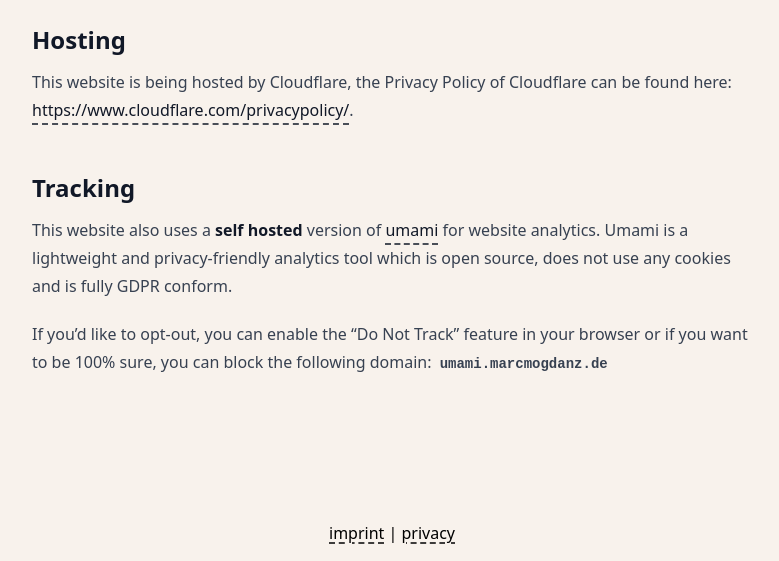
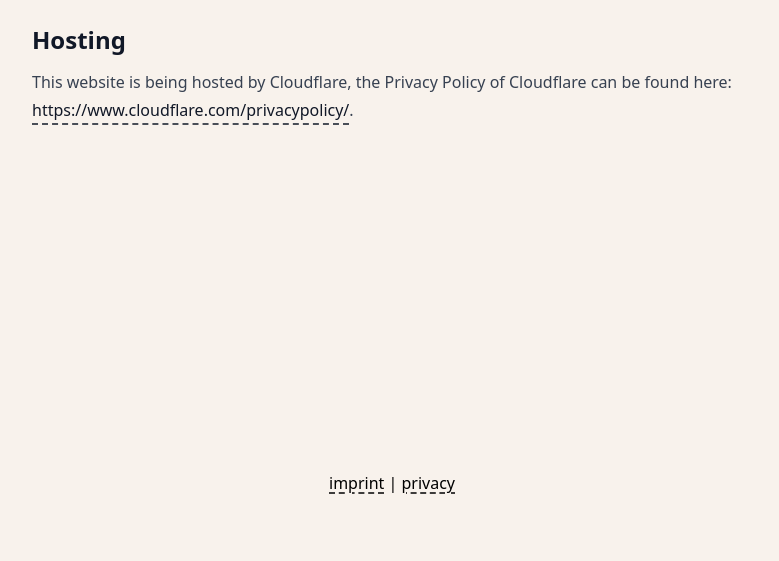
Before and after one commit to MarcMogdanz/marcmogdanz.de, an Astro site: page /privacy in a window 1280 px wide. Shown: the part 289-850 px from the top of the page, without its empty margins (248-1027 px from the left). After the commit the page ends 800 px from the top, so only its background shows below. Built offline with nearby package versions, Linux system fonts and the light colour scheme; Astro itself is replaced by a stand-in of ours; a web font is replaced by a local one.

Commit message:
feat: remove tracking

```diff
--- a/src/layouts/Layout.astro
+++ b/src/layouts/Layout.astro
@@ -94,13 +94,4 @@
     </div>
 
     <Footer />
-
-    <script
-      is:inline
-      async
-      src="https://umami.marcmogdanz.de/script.js"
-      data-website-id="b310f134-5995-40f0-a5bf-2b6606775a11"
-      data-domains="marcmogdanz.de"
-      data-do-not-track="true"></script>
-  </body>
 </html>
--- a/src/pages/privacy.md
+++ b/src/pages/privacy.md
@@ -6,9 +6,3 @@
 ## Hosting
 
 This website is being hosted by Cloudflare, the Privacy Policy of Cloudflare can be found here: [https://www.cloudflare.com/privacypolicy/](https://www.cloudflare.com/privacypolicy/).
-
-## Tracking
-
-This website also uses a **self hosted** version of [umami](https://umami.is/) for website analytics. Umami is a lightweight and privacy-friendly analytics tool which is open source, does not use any cookies and is fully GDPR conform.
-
-If you'd like to opt-out, you can enable the "Do Not Track" feature in your browser or if you want to be 100% sure, you can block the following domain: `umami.marcmogdanz.de`
```
